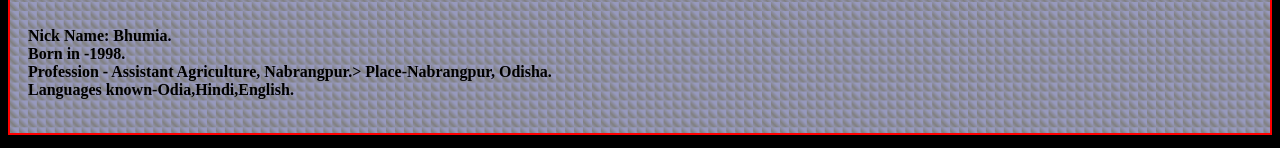
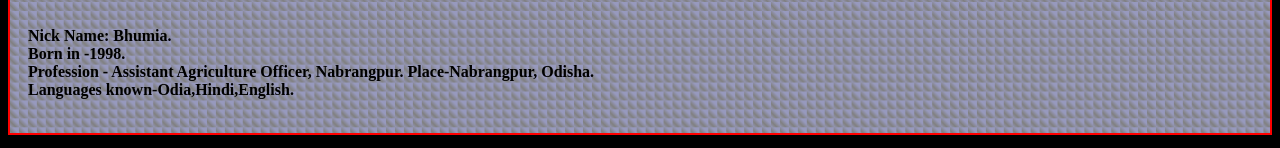
Before and after one commit to Bhumia4378/Bhumia4378.github.io, a website: page public/index.html in a window 1280 px wide. Both pictures are taken after a click on the button "About". Shown: the part 2216-2364 px from the top of the page. Drawn offline with Linux system fonts and the light colour scheme.

Commit message:
Update index.html

```diff
--- a/public/index.html
+++ b/public/index.html
@@ -224,7 +224,7 @@ overflow: scroll;">
 
 
                         Nick Name: Bhumia. <br> Born in -1998. <br>
-                        Profession - Assistant Agriculture, Nabrangpur.>
+                        Profession - Assistant Agriculture Officer, Nabrangpur.
 
 
 
```
